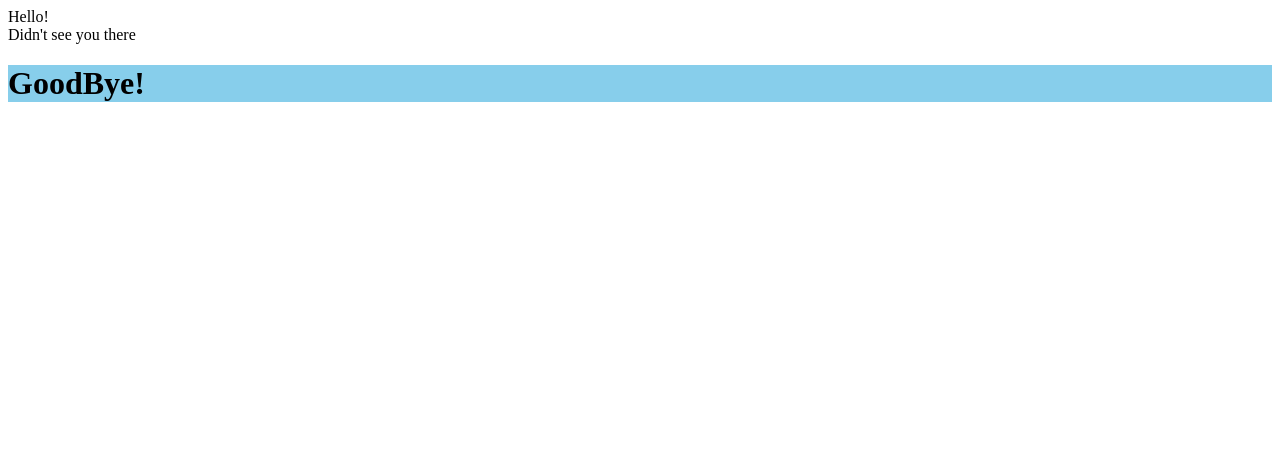
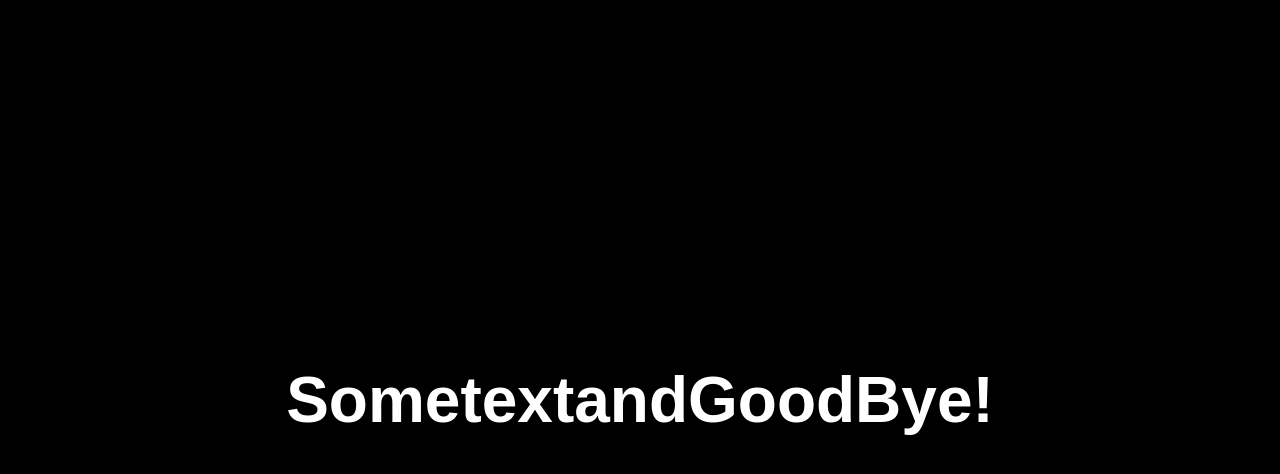
Before and after one commit to CarlosCuellarGudino/FutureIdeas, a plain HTML site: page index.html in a window 1280 px wide. Drawn offline with Linux system fonts and the light colour scheme.

Commit message:
simple text animation with javascript and css

```diff
--- a/index.html
+++ b/index.html
@@ -6,8 +6,7 @@
     <link rel="stylesheet" href="styles.css">
 </head>
 <body>
-    <div>Hello!</div>
-    <div>Didn't see you there</div>
-    <h1 id="ending">GoodBye!</h1>
+    <h1 class="textanim">Some text and GoodBye!</h1>
+    <script src="script.js"></script>
 </body>
 </html>
--- /dev/null
+++ b/script.js
@@ -0,0 +1,26 @@
+const text = document.querySelector(".textanim");
+const strText = text.textContent;
+const splitText = strText.split("");
+text.textContent = "";
+
+for (let i = 0; i < splitText.length; i++) {
+    text.innerHTML += "<span>"+ splitText[i] + "</span>";
+}
+
+let char = 0;
+let timer = setInterval(onTick, 50);
+
+function onTick() {
+    const span = text.querySelectorAll('span')[char];
+    span.classList.add('fade')
+    char++
+    if(char === splitText.lenght){
+        complete();
+        return;
+    }
+}
+
+function complete() {
+    clearInterval(timer);
+    timer = null;
+}
--- a/styles.css
+++ b/styles.css
@@ -1,3 +1,33 @@
-#ending {
+/* #anim {
     background-color: skyblue;
-  }
+  } */
+
+* {
+  margin: 0;
+  padding: 0;
+  box-sizing: border-box;
+}
+
+body{
+  background: black;
+}
+
+h1{
+  color: white;
+  font-size: 4rem;
+  font-family: sans-serif;
+  text-align: center;
+  line-height: 100vh;
+}
+
+span{
+  opacity: 0;
+  transition: all 0.4s ease;
+  transform: translateY(50px);
+  display: inline-block;
+}
+
+span.fade{
+  opacity: 1;
+  transform: translateY(0px);
+}
```
